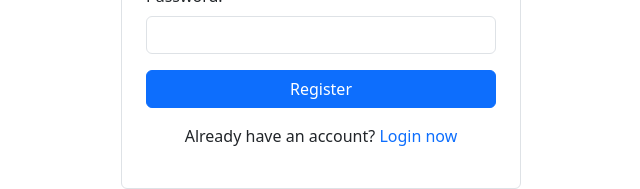
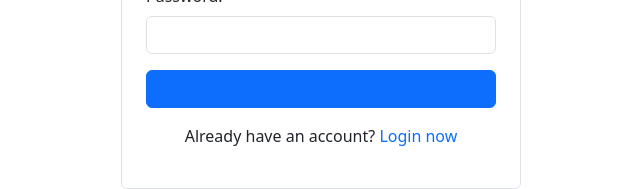
Before and after one commit to Gowthamvsamy/password_frount_end, a React (Vite) app: page /register in a window 1280 px wide. Shown: the part 448-637 px from the top of the page, without its empty margins (319-959 px from the left). Built offline with nearby package versions, Linux system fonts and the light colour scheme.

Commit message:
nine commit

```diff
--- a/src/pages/Register.jsx
+++ b/src/pages/Register.jsx
@@ -81,7 +81,7 @@ function Register() {
                         />
                     </div>
 
-                    <button type="submit" className="btn btn-primary w-100">Register</button>
+                    <button type="submit" className="btn btn-primary w-100"><Link to="/register" className='text-decoration-none'>Register</Link></button>
                     <p className='text-center pt-3 fs-6'>Already have an account? <Link to="/" className='text-decoration-none'>Login now</Link></p>
                 </form>
             </div>
```
